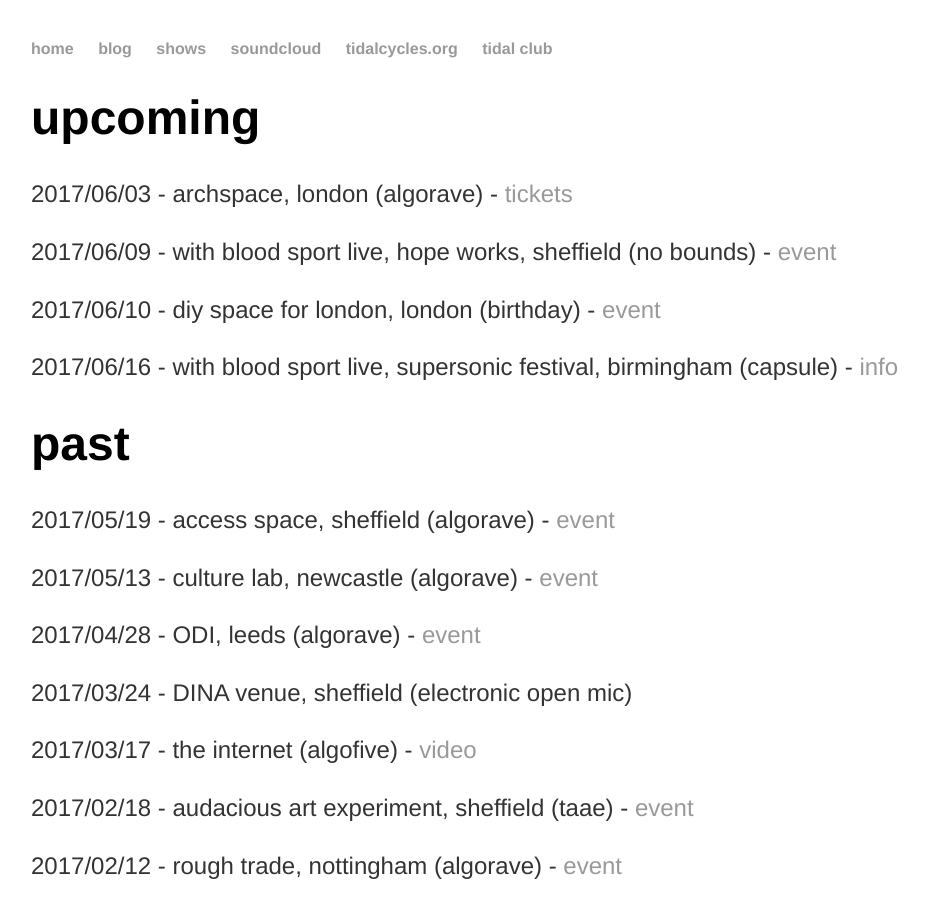
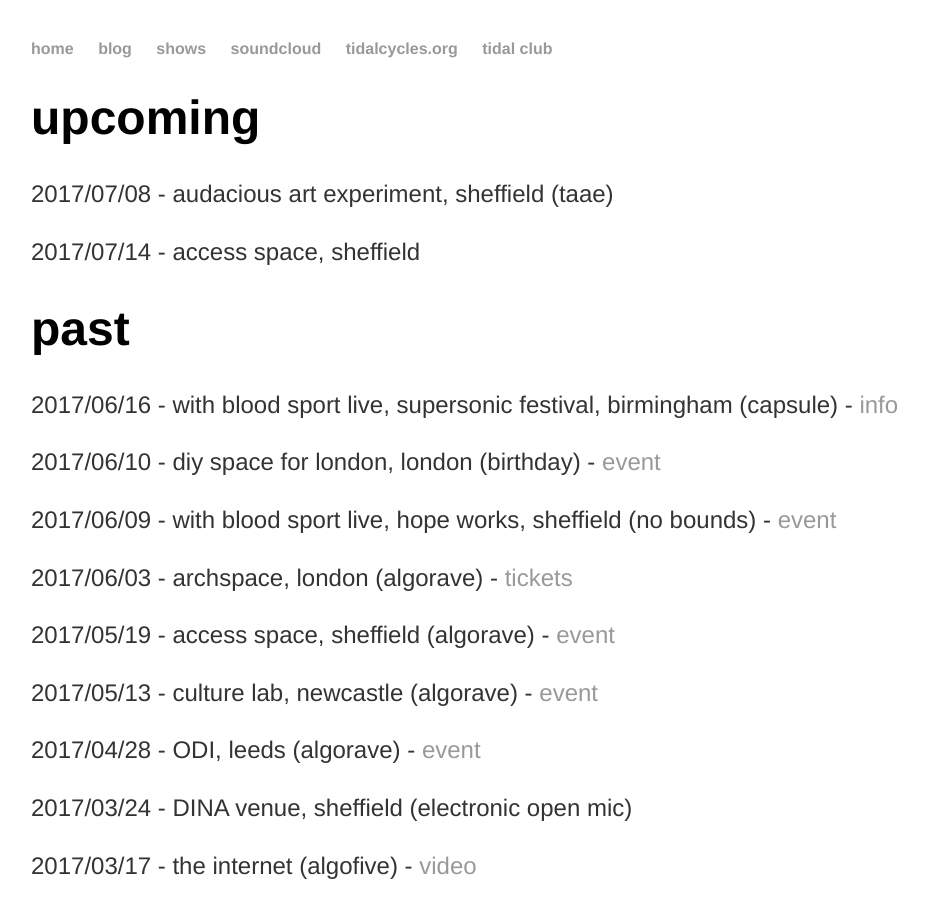
Before and after one commit to heavy-lifting/heavy-lifting.github.io, a Jekyll site: the page built from shows.html, in a window 1280 px wide and 900 px high. Shown: the whole window, without its empty margins (161-1089 px from the left). Built offline with Jekyll 4.4.1, drawn with Linux system fonts in a browser that asks for light colours.

Commit message:
Update shows.html

```diff
--- a/shows.html
+++ b/shows.html
@@ -5,17 +5,17 @@ title: shows
 
 <div class="upcoming"> <!-- DON'T FORGET TO UPDATE THE 'SHOWS' PAGE TOO-->
 	<h1>upcoming</h1>
-	<p>2017/06/03 - archspace, london (algorave) - <a href="https://www.ticketweb.uk/event/algorave-london-archspace-tickets/7375205" target="_blank">tickets</a></p>
-	<p>2017/06/09 - with blood sport live, hope works, sheffield (no bounds) - <a href="https://www.facebook.com/events/253646691758843/" target="_blank">event</a></p>
-	<p>2017/06/10 - diy space for london, london (birthday) - <a href="https://www.facebook.com/events/937314146408537/" target="_blank">event</a></p>
-	<p>2017/06/16 - with blood sport live, supersonic festival, birmingham (capsule) - <a href="https://supersonicfestival.com/" target="_blank">info</a></p>
-
-
+	<p>2017/07/08 - audacious art experiment, sheffield (taae)</p>
+	<p>2017/07/14 - access space, sheffield</p>
 
 </div><!-- /.blurb -->
 
 <div class="past"> <!-- DON'T FORGET TO UPDATE THE 'SHOWS' PAGE TOO-->
 	<h1>past</h1>
+	<p>2017/06/16 - with blood sport live, supersonic festival, birmingham (capsule) - <a href="https://supersonicfestival.com/" target="_blank">info</a></p>
+	<p>2017/06/10 - diy space for london, london (birthday) - <a href="https://www.facebook.com/events/937314146408537/" target="_blank">event</a></p>
+	<p>2017/06/09 - with blood sport live, hope works, sheffield (no bounds) - <a href="https://www.facebook.com/events/253646691758843/" target="_blank">event</a></p>
+	<p>2017/06/03 - archspace, london (algorave) - <a href="https://www.ticketweb.uk/event/algorave-london-archspace-tickets/7375205" target="_blank">tickets</a></p>
 	<p>2017/05/19 - access space, sheffield (algorave) - <a href="https://www.facebook.com/events/373895946337277/" target="_blank">event</a></p>
 	<p>2017/05/13 - culture lab, newcastle (algorave) - <a href="https://www.facebook.com/events/1862847233994477/" target="_blank">event</a></p>
 	<p>2017/04/28 - ODI, leeds (algorave) - <a href="https://www.facebook.com/events/1268113533244758/" target="_blank">event</a></p>
```
